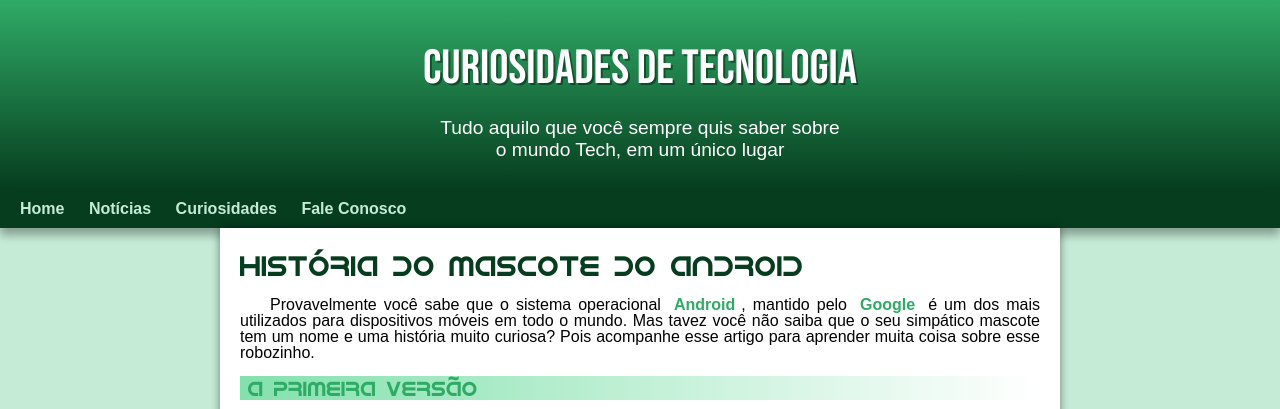
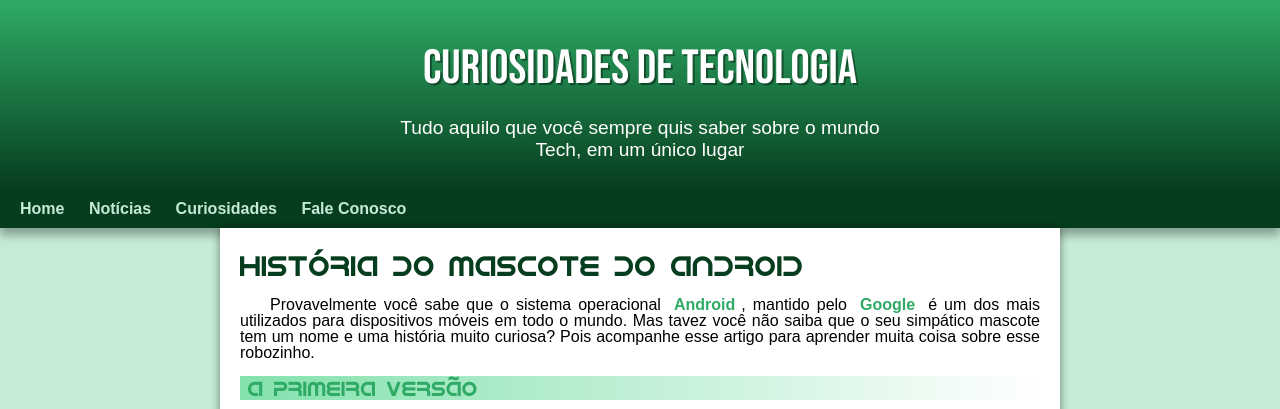
Before and after one commit to 1braga/projeto-android, a plain HTML site: page index.html in a window 1280 px wide. Shown: the top 409 px of the page. Drawn offline with Linux system fonts and the light colour scheme.

Commit message:
Update style.css

```diff
--- a/estilo/style.css
+++ b/estilo/style.css
@@ -54,7 +54,8 @@ header > p {
     color: white;
     font-family: var(--font-padrao);
     font-size: 1.2em;
-    width: 400px;
+    min-width: 400px;
+    max-width: 500px;
     margin: auto;
     padding-left: 10px;
     padding-right: 10px;
```
